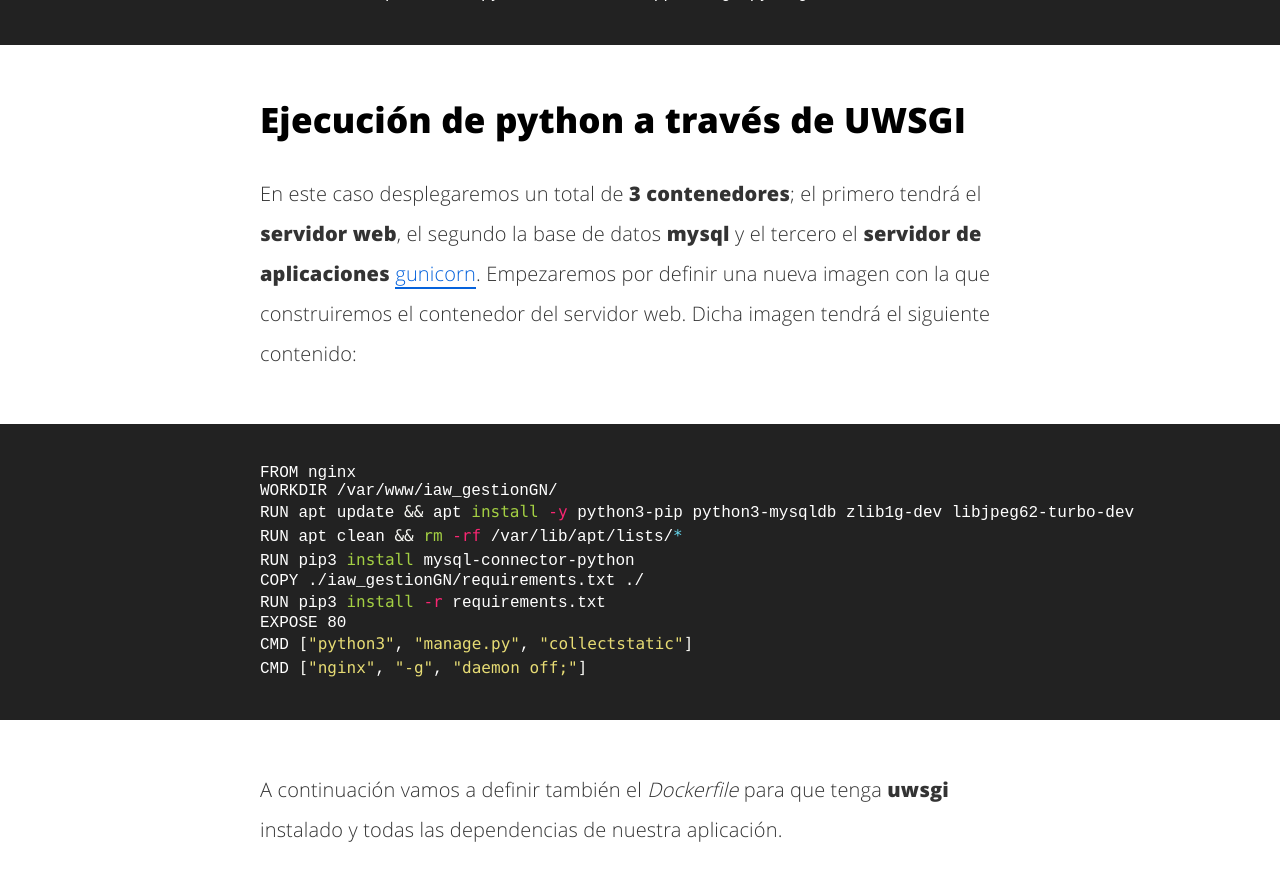
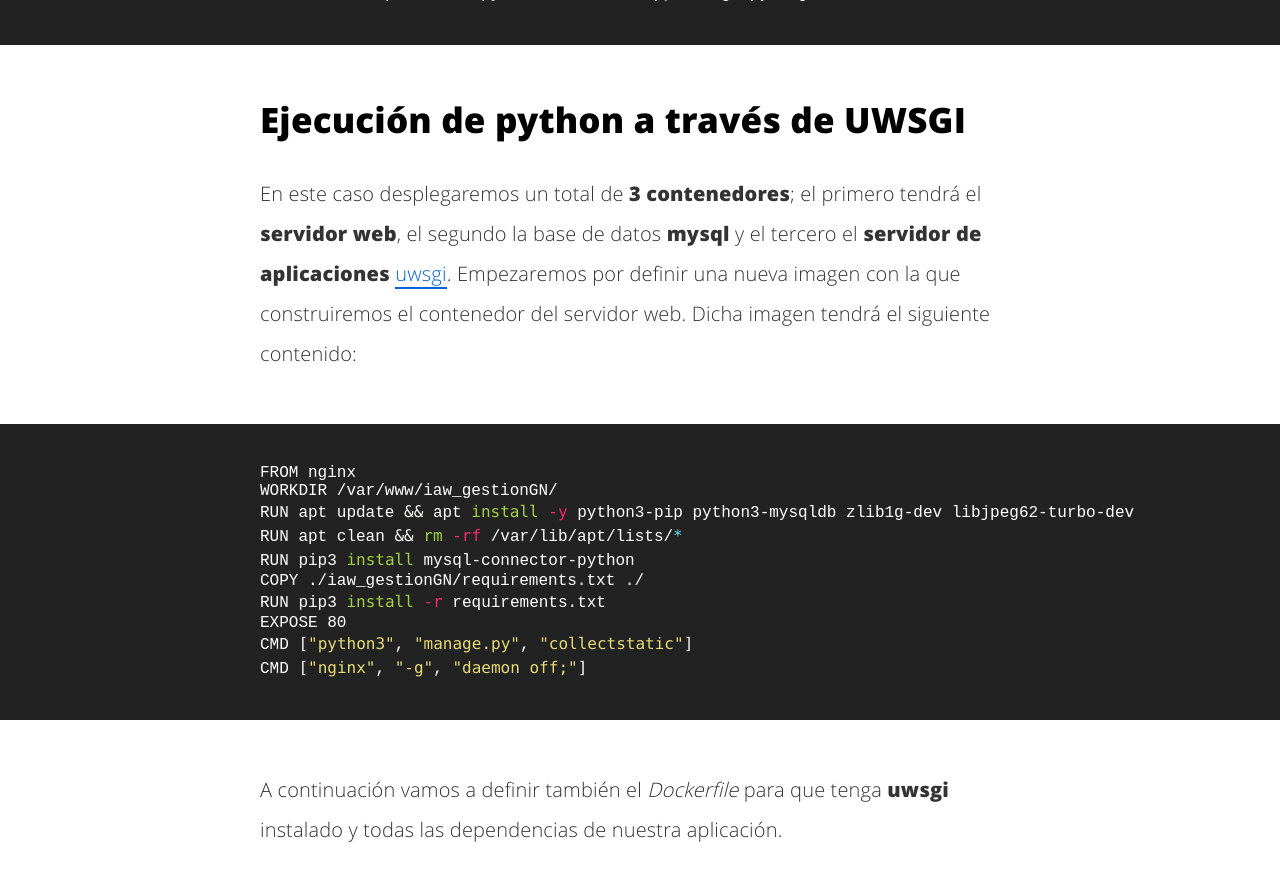
Before and after one commit to LuisaoStuff/blog, a Jekyll site: the page built from _posts/2020-04-25-Despliegue-de-una-aplicación-Python-con-Docker.markdown, in a window 1280 px wide and 900 px high, scrolled down 8861 px. Shown: the top 881 px of the window. Built offline with Jekyll 4.4.1, drawn with Linux system fonts in a browser that asks for light colours; our own code applies the rules of GitHub Pages for plain Markdown files.

Commit message:
Corrijo segunda errata en entrada Docker

```diff
--- a/_posts/2020-04-25-Despliegue-de-una-aplicación-Python-con-Docker.markdown
+++ b/_posts/2020-04-25-Despliegue-de-una-aplicación-Python-con-Docker.markdown
@@ -187,7 +187,7 @@ docker exec aplicacion python3 /usr/src/app/manage.py migrate
 
 ## Ejecución de python a través de UWSGI
 
-En este caso desplegaremos un total de **3 contenedores**; el primero tendrá el **servidor web**, el segundo la base de datos **mysql** y el tercero el **servidor de aplicaciones** [gunicorn](https://gunicorn.org/).
+En este caso desplegaremos un total de **3 contenedores**; el primero tendrá el **servidor web**, el segundo la base de datos **mysql** y el tercero el **servidor de aplicaciones** [uwsgi](https://uwsgi-docs.readthedocs.io/en/latest/).
 Empezaremos por definir una nueva imagen con la que construiremos el contenedor del servidor web. Dicha imagen tendrá el siguiente contenido:
 
 {% highlight bash %}
```
